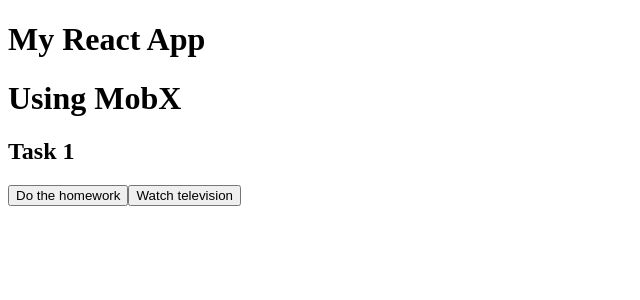
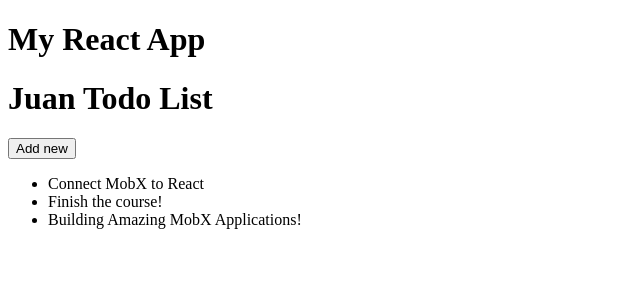
Before and after one commit to juanmiguel431/react-mobx-todolist-simple, a React (Create React App) app: page / in a window 1280 px wide. Shown: the top 300 px of the page, without its empty margins (0-640 px from the left). Built offline with nearby package versions, Linux system fonts and the light colour scheme.

Commit message:
UsingStoreComp - Connecting React with the RootStore.

```diff
--- a/src/components/app.tsx
+++ b/src/components/app.tsx
@@ -1,11 +1,13 @@
 import React from 'react';
-import Test from './test';
+// import Test from './test';
+import UsingStoreComp from './using-store.comp';
 
 function App() {
   return (
     <div className="app">
       <h1>My React App</h1>
-      <Test title="Using MobX" />
+      {/*<Test title="Using MobX" />*/}
+      <UsingStoreComp title="Juan Todo List" />
     </div>
   );
 }
--- a/src/components/test.tsx
+++ b/src/components/test.tsx
@@ -1,16 +1,16 @@
 import React from 'react';
-import RootStore from '../stores/root-store';
 import { observer, Observer, useObserver } from 'mobx-react';
-
-const store = new RootStore();
-const userId = store.data.user.add('Juan Miguel');
-const todoId = store.data.todo.add(userId, 'Task 1');
-
-const todo = store.data.todo.getById(todoId);
+import createStore from '../stores/helpers/create-store';
 
 type TestProps = {
   title: string;
 }
+
+const store = createStore();
+
+const userId = store.data.user.add('Juan Miguel');
+const todoId = store.data.todo.add(userId, 'Connect MobX to React');
+const todo = store.data.todo.getById(todoId);
 
 class TestClassBase extends React.Component<TestProps> {
 
--- /dev/null
+++ b/src/components/using-store.comp.tsx
@@ -0,0 +1,28 @@
+import React from 'react';
+import { useStore } from '../stores/helpers/use-store';
+import { observer } from 'mobx-react';
+
+type UsingStoreProps = {
+  title: string;
+}
+
+const UsingStoreComp: React.FC<UsingStoreProps> = observer(function UsingStoreComp(props) {
+  const { data: { todo, user }, ui: {globalView} } = useStore();
+
+  return (
+    <div>
+      <h1>{props.title}</h1>
+      <button onClick={_ => {
+        const juan = user.items[0];
+        todo.add(juan.id, `New Task ${globalView.todoCount}`);
+      }}>
+        Add new
+      </button>
+      <ul>
+        {todo.items.map(t => <li key={t.id}>{t.name}</li>)}
+      </ul>
+    </div>
+  )
+})
+
+export default UsingStoreComp;
--- a/src/index.tsx
+++ b/src/index.tsx
@@ -1,12 +1,23 @@
 import React from 'react';
 import ReactDOM from 'react-dom/client';
 import App from './components/app';
+import createStore from './stores/helpers/create-store';
+import { StoreProvider } from './stores/helpers/store-context';
+
+const store = createStore();
+
+const userId = store.data.user.add('Juan Miguel');
+store.data.todo.add(userId, 'Connect MobX to React');
+store.data.todo.add(userId, 'Finish the course!');
+store.data.todo.add(userId, 'Building Amazing MobX Applications!');
 
 const root = ReactDOM.createRoot(
   document.getElementById('root') as HTMLElement
 );
 root.render(
   <React.StrictMode>
-    <App />
+    <StoreProvider value={store}>
+      <App />
+    </StoreProvider>
   </React.StrictMode>
 );
--- /dev/null
+++ b/src/stores/helpers/create-store.ts
@@ -0,0 +1,7 @@
+import RootStore from '../root-store';
+
+const createStore = () => {
+  return new RootStore();
+}
+
+export default createStore;
--- /dev/null
+++ b/src/stores/helpers/store-context.ts
@@ -0,0 +1,6 @@
+import { createContext } from 'react';
+import RootStore from '../root-store';
+
+export const StoreContext = createContext<RootStore>({} as RootStore);
+
+export const StoreProvider = StoreContext.Provider;
--- /dev/null
+++ b/src/stores/helpers/use-store.ts
@@ -0,0 +1,6 @@
+import { useContext } from 'react';
+import { StoreContext } from './store-context';
+
+export const useStore = () => {
+  return useContext(StoreContext);
+}
```
